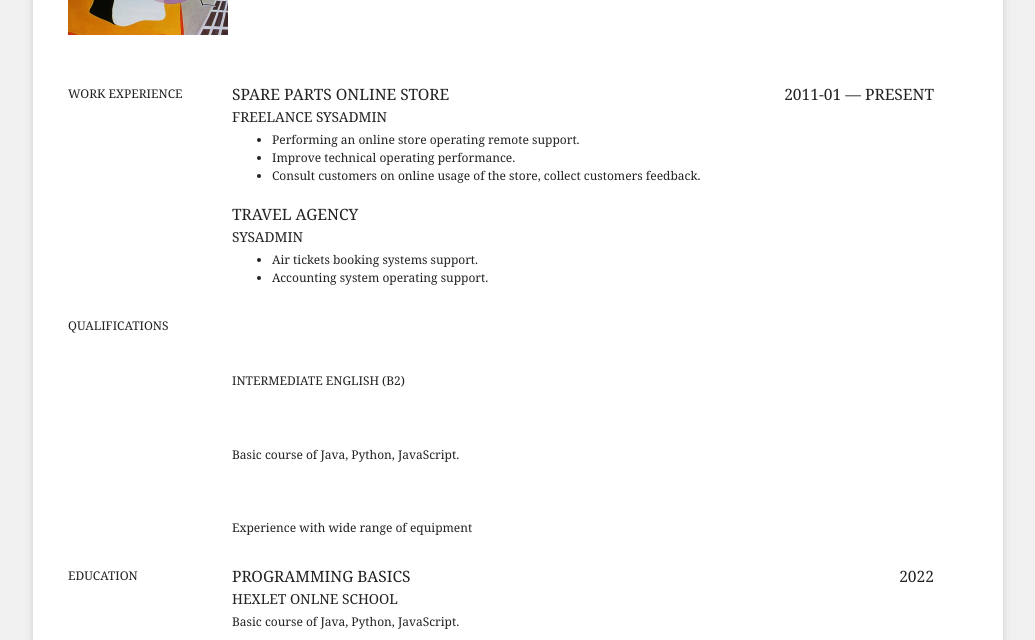
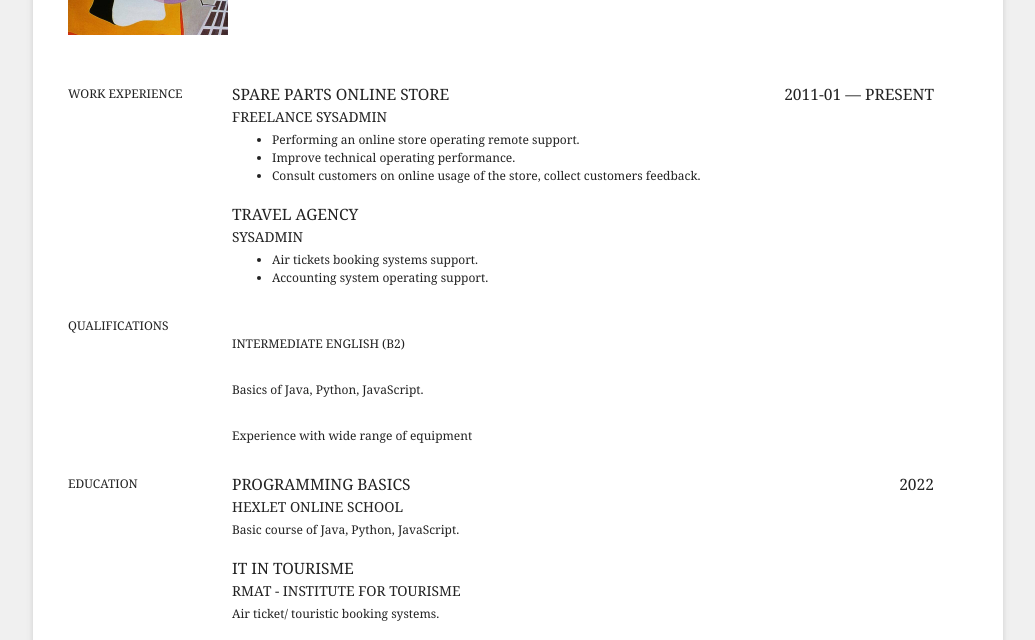
Before and after one commit to al-pet/rsschool-cv, a plain HTML site: page index.html in a window 1280 px wide. Shown: the part 160-800 px from the top of the page, without its empty margins (122-1157 px from the left). Drawn offline with Linux system fonts and the light colour scheme.

Commit message:
fix: fix html

```diff
--- a/index.html
+++ b/index.html
@@ -245,7 +245,7 @@
 			<h2 class="title">Qualifications</h2>
 			<div class="set">
 							<div class="item">
-								<span class="info"><div><h6 style="font-weight:normal;"><br /></h6><h6 style="font-weight:normal;"><span><span></span></span></h6><div><div><div><p><span>INTERMEDIATE ENGLISH (B2)</span></p></div></div></div><h6 style="font-weight:normal;"><br /></h6><h6 style="font-weight:normal;"><span><span></span></span></h6><div><div><div><p>Basic course of Java, Python, JavaScript.</a></p></div></div></div><h6 style="font-weight:normal;"><span><span><br /></span></span></h6></div><div><div><div><p>Experience with wide range of equipment </p></div></div></div></span>
+								<span class="info"><div><h3 style="font-weight:normal;"><br /></h3><h3 style="font-weight:normal;"></h3><div><div><div><p><span>INTERMEDIATE ENGLISH (B2)</span></p></div></div></div><h3 style="font-weight:normal;"><br /></h3><h3 style="font-weight:normal;"></h3><div><div><div><p>Basics of Java, Python, JavaScript.</a></p></div></div></div><h3 style="font-weight:normal;"><span><span><br /></span></span></h3></div><div><div><div><p>Experience with wide range of equipment </p></div></div></div></span>
 							</div>
 						</div>
 			<div class="clear"> </div>
@@ -258,7 +258,7 @@
 						<span class="date r">2022</span>
 							</h3>
 							<div class="clear"> </div>
-							<span class="school">HEXLET ONLNE SCHOOL</span><div class="info"><span>Basic course of Java, Python, JavaScript. </span></div><span class="clear"> </span>
+							<span class="school">HEXLET ONLINE SCHOOL</span><div class="info"><span>Basic course of Java, Python, JavaScript. </span></div><span class="clear"> </span>
 						</div>
 
 						<div class="item">
```
